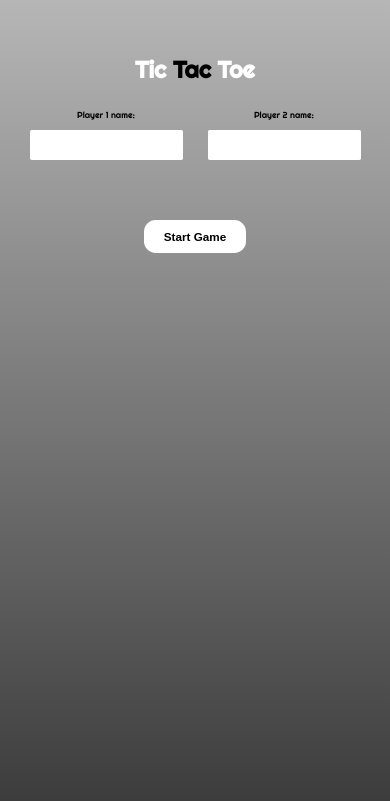
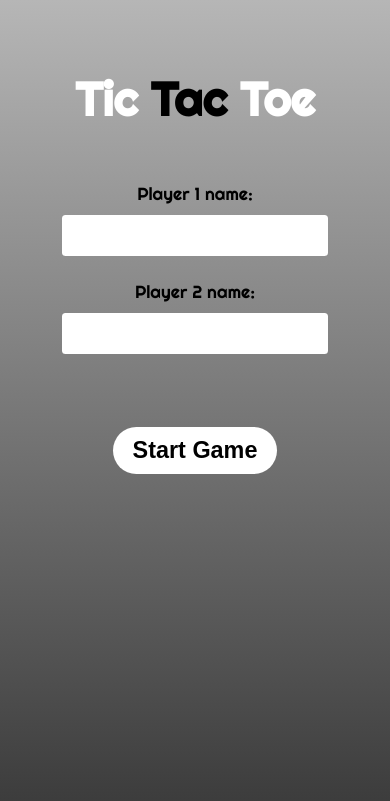
Before and after one commit to Krukuczek/Tic-Tac-Toe, a plain HTML site: page index.html in a window 390 px wide. Drawn offline with Linux system fonts and the light colour scheme.

Commit message:
menu screen fix composition on smaller devices

```diff
--- a/style.css
+++ b/style.css
@@ -204,3 +204,12 @@ a:hover{
       height: 300px;
     }
   }
+@media (max-width: 914px){
+    #menuContainer{
+        font-size: 3vw;
+        gap:2em;
+    }
+    #playerInputContainer{
+        flex-direction: column;
+    }
+}
```
